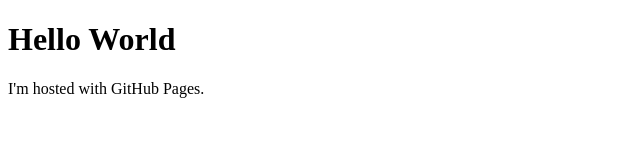
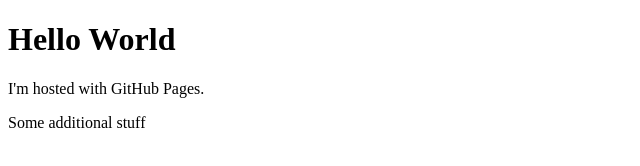
Before and after one commit to mhealey/mhealey.github.io, a plain HTML site: page index.html in a window 1280 px wide. Shown: the whole page, without its empty margins (0-640 px from the left). Drawn offline with Linux system fonts and the light colour scheme.

Commit message:
Trying New

```diff
--- a/index.html
+++ b/index.html
@@ -4,6 +4,7 @@
 <body>
     <h1>Hello World</h1>
     <p>I'm hosted with GitHub Pages.</p>
+    <p>Some additional stuff</p>
 </body>
 
 </html>
```
